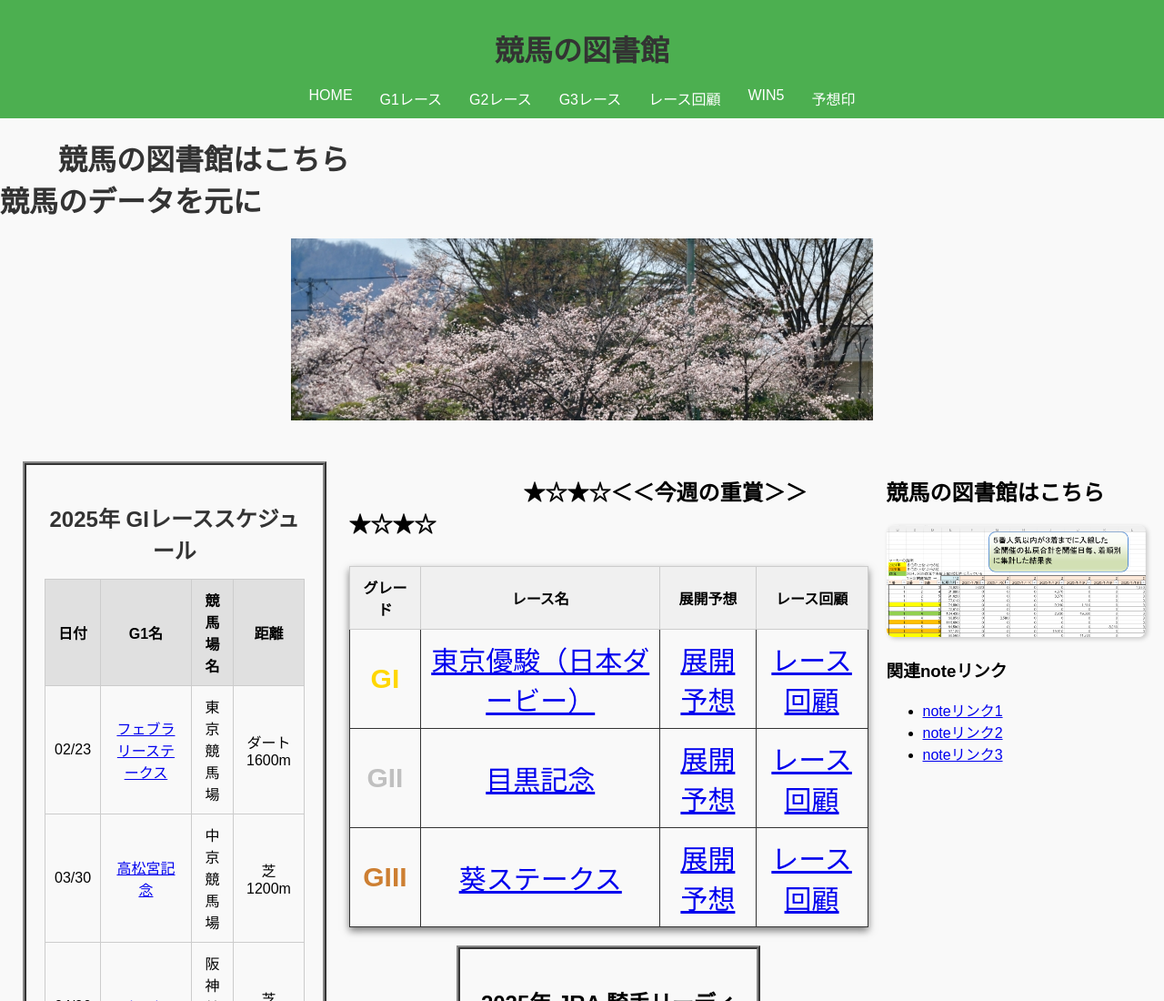
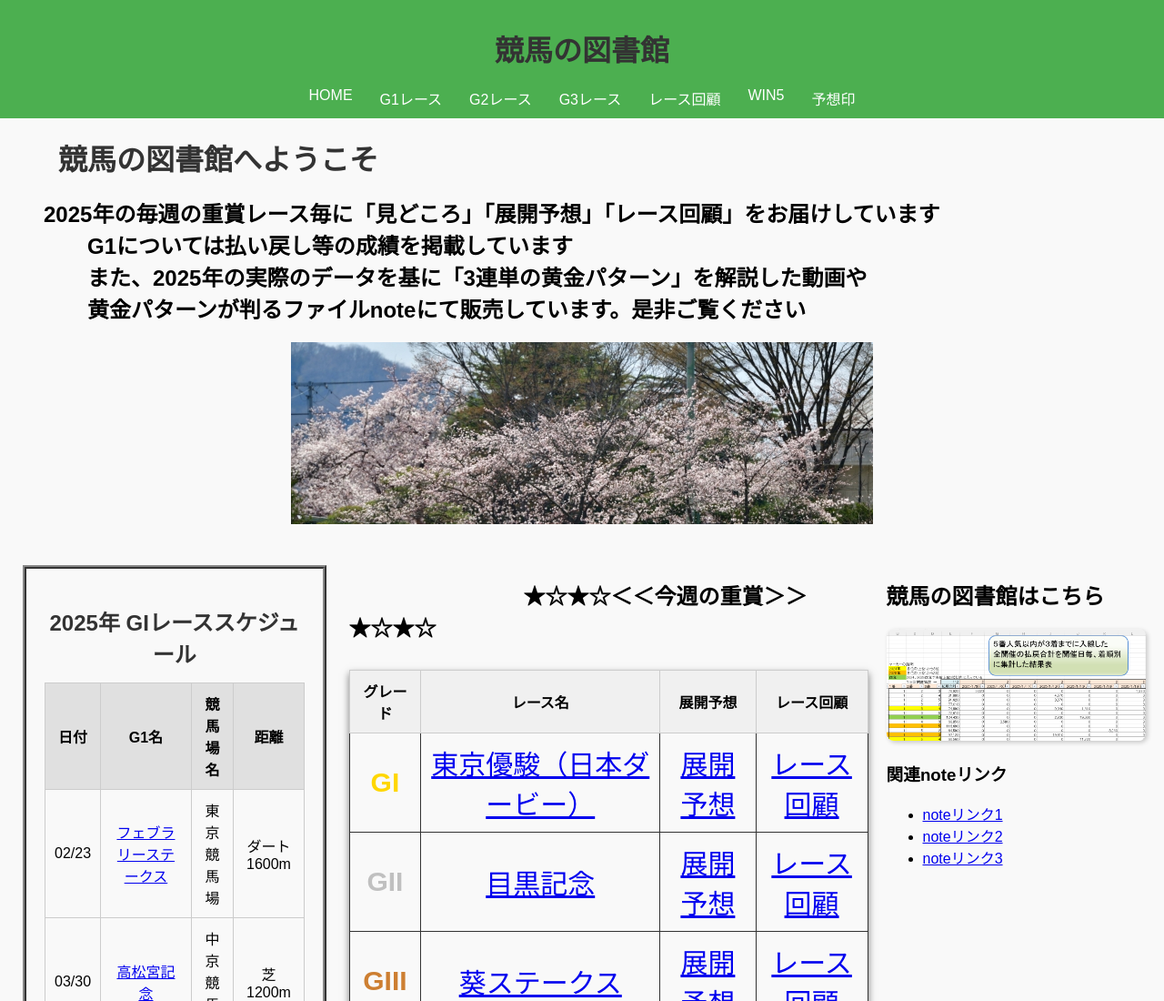
Before and after one commit to coro0224/keiba, a plain HTML site: page index.html in a window 1280 px wide. Shown: the top 1100 px of the page at 91% size. Drawn offline with Linux system fonts and the light colour scheme.

Commit message:
Update index.html

```diff
--- a/index.html
+++ b/index.html
@@ -23,8 +23,11 @@
   </header>
   <main>
     <!-- 画像スライダー -->
-    <h1>　　競馬の図書館はこちら</br>
-    競馬のデータを元に</h1>
+    <h1>　　競馬の図書館へようこそ</h1>
+    <h2>　　2025年の毎週の重賞レース毎に「見どころ」「展開予想」「レース回顧」をお届けしています</br>
+    　　　　G1については払い戻し等の成績を掲載しています</br>
+    　　　　また、2025年の実際のデータを基に「3連単の黄金パターン」を解説した動画や</br>
+    　　　　黄金パターンが判るファイルnoteにて販売しています。是非ご覧ください</h2>
     <div id="image-slider">
 		<!-- noteリンク -->
 		<section class="note-links">
```
